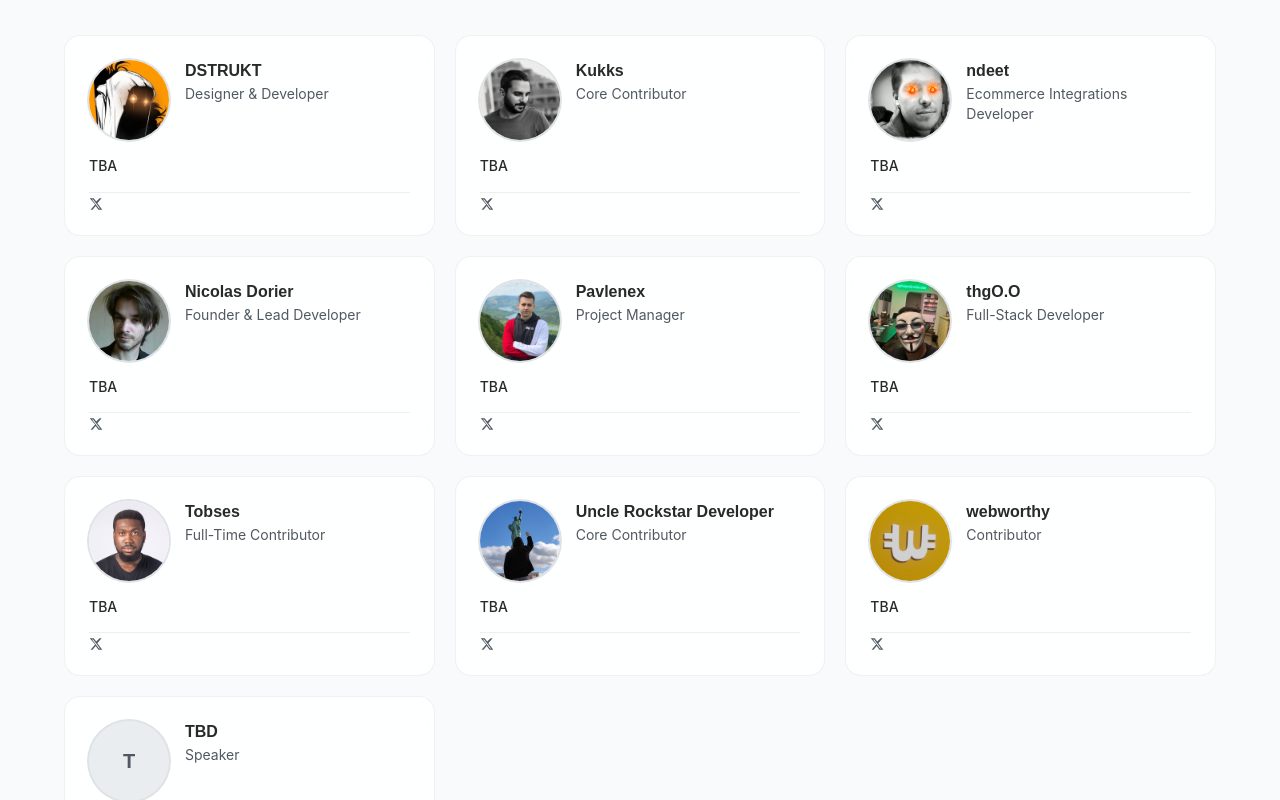
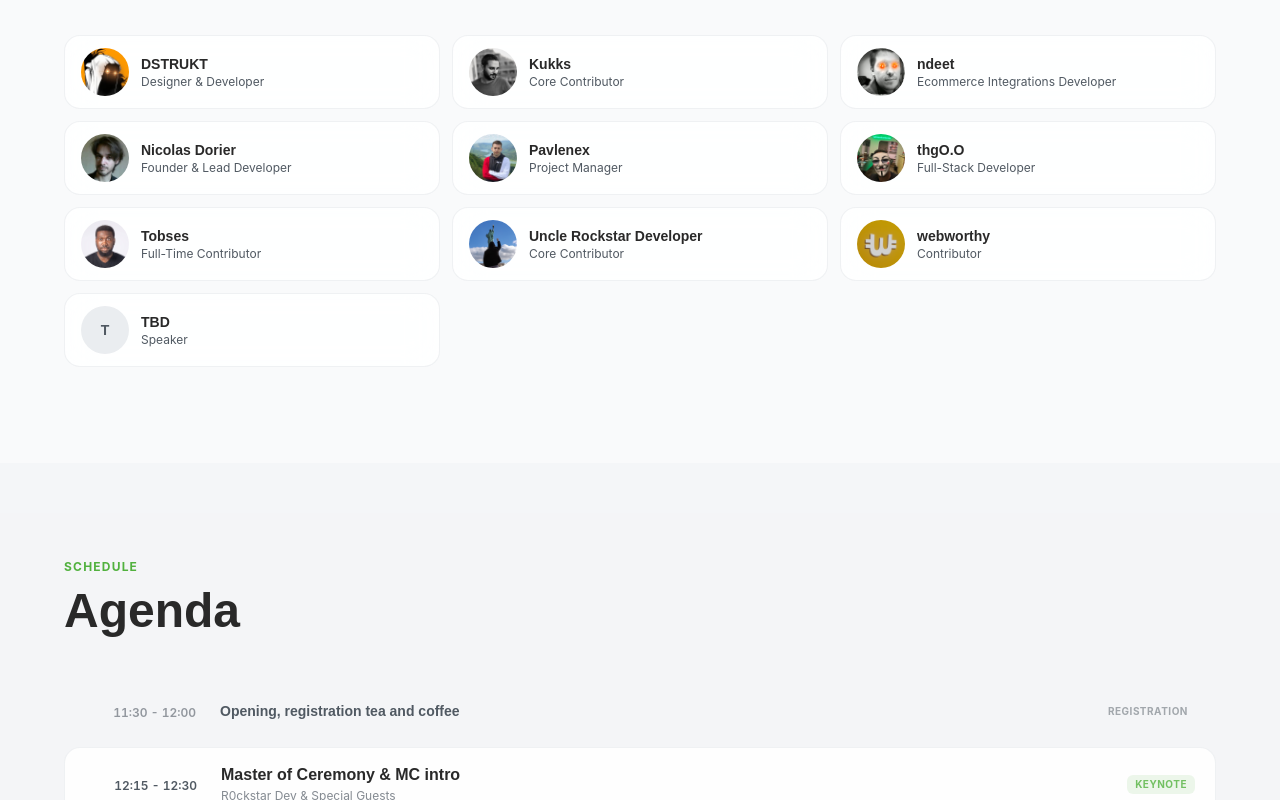
Before and after one commit to btcpayserver/btcpay-day, a React (Vite) app: page / in a window 1280 px wide. Shown: the part 1520-2320 px from the top of the page. Built offline with nearby package versions, Linux system fonts and the light colour scheme.

Commit message:
make speaker card more compact
remove speakers

center align cards

```diff
--- a/src/components/Agenda.tsx
+++ b/src/components/Agenda.tsx
@@ -50,9 +50,9 @@ export default function Agenda() {
                 )}
                 style={{ transitionDelay: `${i * 50}ms` }}
               >
-                <div className="w-20 shrink-0 text-right">
+                <div className="w-28 shrink-0 text-right">
                   <span className={cn(
-                    'text-xs font-semibold tabular-nums',
+                    'text-xs font-semibold tabular-nums whitespace-nowrap',
                     minor ? 'text-muted-foreground/60' : 'text-muted-foreground'
                   )}>
                     {slot.time}
--- a/src/components/Speakers.tsx
+++ b/src/components/Speakers.tsx
@@ -1,94 +1,41 @@
-import { ExternalLink } from 'lucide-react'
 import { speakers, type Speaker } from '@/data/speakers'
 import { useScrollReveal } from '@/hooks/useScrollReveal'
 import { cn } from '@/lib/utils'
 
-/** Simple X/Twitter icon */
-function XIcon({ size = 14 }: { size?: number }) {
-  return (
-    <svg width={size} height={size} viewBox="0 0 24 24" fill="currentColor" aria-hidden="true">
-      <path d="M18.244 2.25h3.308l-7.227 8.26 8.502 11.24H16.17l-4.714-6.231-5.401 6.231H2.744l7.73-8.835L1.254 2.25H8.08l4.259 5.63L18.244 2.25zm-1.161 17.52h1.833L7.084 4.126H5.117L17.083 19.77z" />
-    </svg>
-  )
-}
-
-/** Placeholder avatar with initials when no photo is provided */
 function Avatar({ speaker }: { speaker: Speaker }) {
   if (speaker.photo) {
-    return (
-      <img
-        src={speaker.photo}
-        alt={speaker.name}
-        className="w-20 h-20 rounded-full object-cover ring-2 ring-border"
-      />
-    )
+    return <img src={speaker.photo} alt={speaker.name} className="w-12 h-12 rounded-full object-cover shrink-0" />
   }
-  const initials = speaker.name
-    .split(' ')
-    .map((n) => n[0])
-    .slice(0, 2)
-    .join('')
+  const initials = speaker.name.split(' ').map((n) => n[0]).slice(0, 2).join('')
   return (
-    <div className="w-20 h-20 rounded-full bg-muted flex items-center justify-center ring-2 ring-border shrink-0">
-      <span className="font-display font-bold text-xl text-muted-foreground">{initials}</span>
+    <div className="w-12 h-12 rounded-full bg-muted flex items-center justify-center shrink-0">
+      <span className="font-display font-bold text-sm text-muted-foreground">{initials}</span>
     </div>
   )
 }
 
 function SpeakerCard({ speaker, index }: { speaker: Speaker; index: number }) {
-  return (
-    <div
-      className={cn(
-        'glass rounded-2xl p-6 flex flex-col gap-4 hover:-translate-y-1 transition-transform duration-200',
-        'card-enter',
-        `card-enter-${Math.min(index + 1, 6)}`
-      )}
-    >
-      <div className="flex items-start gap-4">
-        <Avatar speaker={speaker} />
-        <div className="flex-1 min-w-0">
-          <h3 className="font-display font-semibold text-base text-foreground leading-snug">{speaker.name}</h3>
-          <p className="text-sm text-muted-foreground mt-0.5">{speaker.title}</p>
-        </div>
+  const content = (
+    <div className={cn(
+      'glass rounded-2xl px-4 py-3 flex items-center gap-3 hover:-translate-y-0.5 transition-transform duration-200',
+      'card-enter', `card-enter-${Math.min(index + 1, 6)}`
+    )}>
+      <Avatar speaker={speaker} />
+      <div className="flex-1 min-w-0">
+        <p className="font-display font-semibold text-sm text-foreground leading-snug truncate">{speaker.name}</p>
+        <p className="text-xs text-muted-foreground truncate">{speaker.title}</p>
       </div>
-
-      <div className="flex-1">
-        <p className="text-sm text-foreground font-medium leading-snug">{speaker.topic}</p>
-        {speaker.timeSlot && (
-          <span className="inline-block mt-2 text-xs text-muted-foreground bg-muted px-2 py-0.5 rounded-md">
-            {speaker.timeSlot}
-          </span>
-        )}
-      </div>
-
-      {(speaker.xHandle || speaker.website) && (
-        <div className="flex items-center gap-3 pt-1 border-t border-border/60">
-          {speaker.xHandle && (
-            <a
-              href={`https://x.com/${speaker.xHandle}`}
-              target="_blank"
-              rel="noopener noreferrer"
-              aria-label={`${speaker.name} on X`}
-              className="text-muted-foreground hover:text-foreground transition-colors duration-150 focus-visible:outline-none focus-visible:ring-2 focus-visible:ring-ring rounded"
-            >
-              <XIcon size={14} />
-            </a>
-          )}
-          {speaker.website && (
-            <a
-              href={speaker.website}
-              target="_blank"
-              rel="noopener noreferrer"
-              aria-label={`${speaker.name}'s website`}
-              className="text-muted-foreground hover:text-foreground transition-colors duration-150 focus-visible:outline-none focus-visible:ring-2 focus-visible:ring-ring rounded"
-            >
-              <ExternalLink size={14} />
-            </a>
-          )}
-        </div>
-      )}
     </div>
   )
+
+  if (speaker.xHandle) {
+    return (
+      <a href={`https://x.com/${speaker.xHandle}`} target="_blank" rel="noopener noreferrer" className="block">
+        {content}
+      </a>
+    )
+  }
+  return content
 }
 
 export default function Speakers() {
@@ -97,15 +44,12 @@ export default function Speakers() {
   return (
     <section id="speakers" className="py-24 px-4 sm:px-6">
       <div className="max-w-6xl mx-auto">
-        <div
-          ref={ref as React.RefObject<HTMLDivElement>}
-          className={cn('mb-12 reveal', isVisible && 'visible')}
-        >
+        <div ref={ref as React.RefObject<HTMLDivElement>} className={cn('mb-12 reveal', isVisible && 'visible')}>
           <p className="text-xs font-bold uppercase tracking-widest text-primary mb-3">Confirmed speakers</p>
           <h2 className="font-display font-bold text-4xl sm:text-5xl text-foreground">Speakers</h2>
         </div>
 
-        <div className="grid grid-cols-1 sm:grid-cols-2 lg:grid-cols-3 gap-5">
+        <div className="grid grid-cols-1 sm:grid-cols-2 lg:grid-cols-3 gap-3">
           {speakers.map((speaker, i) => (
             <SpeakerCard key={`${speaker.name}-${i}`} speaker={speaker} index={i} />
           ))}
--- a/src/components/Supporters.tsx
+++ b/src/components/Supporters.tsx
@@ -40,7 +40,7 @@ export default function Supporters() {
           <h2 className="font-display font-bold text-4xl sm:text-5xl text-foreground">Brought to you by</h2>
         </div>
 
-        <div className={cn('grid grid-cols-2 sm:grid-cols-3 lg:grid-cols-4 xl:grid-cols-6 gap-4 reveal', isVisible && 'visible')} style={{ transitionDelay: '80ms' }}>
+        <div className={cn('flex flex-wrap justify-center gap-4 reveal', isVisible && 'visible')} style={{ transitionDelay: '80ms' }}>
           {SUPPORTERS.map((s, i) => (
             <a
               key={s.svgId}
@@ -48,7 +48,7 @@ export default function Supporters() {
               target="_blank"
               rel="noopener noreferrer"
               title={s.name}
-              className="glass rounded-2xl p-6 flex flex-col items-center justify-center gap-3 hover:-translate-y-1 hover:border-primary/40 transition-all duration-200 focus-visible:outline-none focus-visible:ring-2 focus-visible:ring-ring"
+              className="glass rounded-2xl p-6 flex flex-col items-center justify-center gap-3 hover:-translate-y-1 hover:border-primary/40 transition-all duration-200 focus-visible:outline-none focus-visible:ring-2 focus-visible:ring-ring w-[calc(50%-8px)] sm:w-[calc(33.333%-11px)] lg:w-[160px]"
               style={{ transitionDelay: `${i * 40}ms` }}
             >
               <svg
--- a/src/data/agenda.ts
+++ b/src/data/agenda.ts
@@ -23,19 +23,16 @@ export const agenda: AgendaSlot[] = [
     time: '12:30 - 13:00',
     type: 'keynote',
     title: 'TBD',
-    speaker: 'Kilian',
   },
   {
     time: '13:00 - 13:30',
     type: 'keynote',
     title: 'TBD',
-    speaker: 'Francis Pouliot',
   },
   {
     time: '13:30 - 14:00',
     type: 'keynote',
     title: 'TBD',
-    speaker: 'Nicolas Dorier',
   },
   {
     time: '14:00 - 14:30',
--- a/src/data/speakers.ts
+++ b/src/data/speakers.ts
@@ -1,82 +1,20 @@
 export interface Speaker {
   name: string
   title: string
-  topic: string
-  timeSlot?: string
   photo?: string
   xHandle?: string
   website?: string
 }
 
 export const speakers: Speaker[] = [
-  {
-    name: 'DSTRUKT',
-    title: 'Designer & Developer',
-    topic: 'TBA',
-    photo: '/images/speakers/dstrukt__.jpg',
-    xHandle: 'dstrukt__',
-  },
-  {
-    name: 'Kukks',
-    title: 'Core Contributor',
-    topic: 'TBA',
-    photo: '/images/speakers/MrKukks.jpg',
-    xHandle: 'MrKukks',
-  },
-  {
-    name: 'ndeet',
-    title: 'Ecommerce Integrations Developer',
-    topic: 'TBA',
-    photo: '/images/speakers/ndeet.jpg',
-    xHandle: 'ndeet',
-  },
-  {
-    name: 'Nicolas Dorier',
-    title: 'Founder & Lead Developer',
-    topic: 'TBA',
-    photo: '/images/speakers/NicolasDorier.jpg',
-    xHandle: 'NicolasDorier',
-  },
-  {
-    name: 'Pavlenex',
-    title: 'Project Manager',
-    topic: 'TBA',
-    photo: '/images/speakers/pavlenex.jpg',
-    xHandle: 'pavlenex',
-  },
-  {
-    name: 'thgO.O',
-    title: 'Full-Stack Developer',
-    topic: 'TBA',
-    photo: '/images/speakers/thgO_O.jpg',
-    xHandle: 'thgO_O',
-  },
-  {
-    name: 'Tobses',
-    title: 'Full-Time Contributor',
-    topic: 'TBA',
-    photo: '/images/speakers/TChileta.jpg',
-    xHandle: 'TChileta',
-  },
-  {
-    name: 'Uncle Rockstar Developer',
-    title: 'Core Contributor',
-    topic: 'TBA',
-    photo: '/images/speakers/r0ckstardev.jpg',
-    xHandle: 'r0ckstardev',
-  },
-  {
-    name: 'webworthy',
-    title: 'Contributor',
-    topic: 'TBA',
-    photo: '/images/speakers/WebWorthy.jpg',
-    xHandle: 'WebWorthy',
-  },
-  {
-    name: 'TBD',
-    title: 'Speaker',
-    topic: 'TBA',
-    photo: undefined,
-    xHandle: undefined,
-  },
+  { name: 'DSTRUKT',                  title: 'Designer & Developer',             photo: '/images/speakers/dstrukt__.jpg',     xHandle: 'dstrukt__'      },
+  { name: 'Kukks',                    title: 'Core Contributor',                 photo: '/images/speakers/MrKukks.jpg',       xHandle: 'MrKukks'        },
+  { name: 'ndeet',                    title: 'Ecommerce Integrations Developer', photo: '/images/speakers/ndeet.jpg',         xHandle: 'ndeet'          },
+  { name: 'Nicolas Dorier',           title: 'Founder & Lead Developer',         photo: '/images/speakers/NicolasDorier.jpg', xHandle: 'NicolasDorier'  },
+  { name: 'Pavlenex',                 title: 'Project Manager',                  photo: '/images/speakers/pavlenex.jpg',      xHandle: 'pavlenex'       },
+  { name: 'thgO.O',                   title: 'Full-Stack Developer',             photo: '/images/speakers/thgO_O.jpg',        xHandle: 'thgO_O'         },
+  { name: 'Tobses',                   title: 'Full-Time Contributor',            photo: '/images/speakers/TChileta.jpg',      xHandle: 'TChileta'       },
+  { name: 'Uncle Rockstar Developer', title: 'Core Contributor',                 photo: '/images/speakers/r0ckstardev.jpg',   xHandle: 'r0ckstardev'    },
+  { name: 'webworthy',                title: 'Contributor',                      photo: '/images/speakers/WebWorthy.jpg',     xHandle: 'WebWorthy'      },
+  { name: 'TBD',                      title: 'Speaker',                          photo: undefined,                            xHandle: undefined        },
 ]
```
Also changed, not shown: 5 other files (tests, documents, lock files or other folders).
